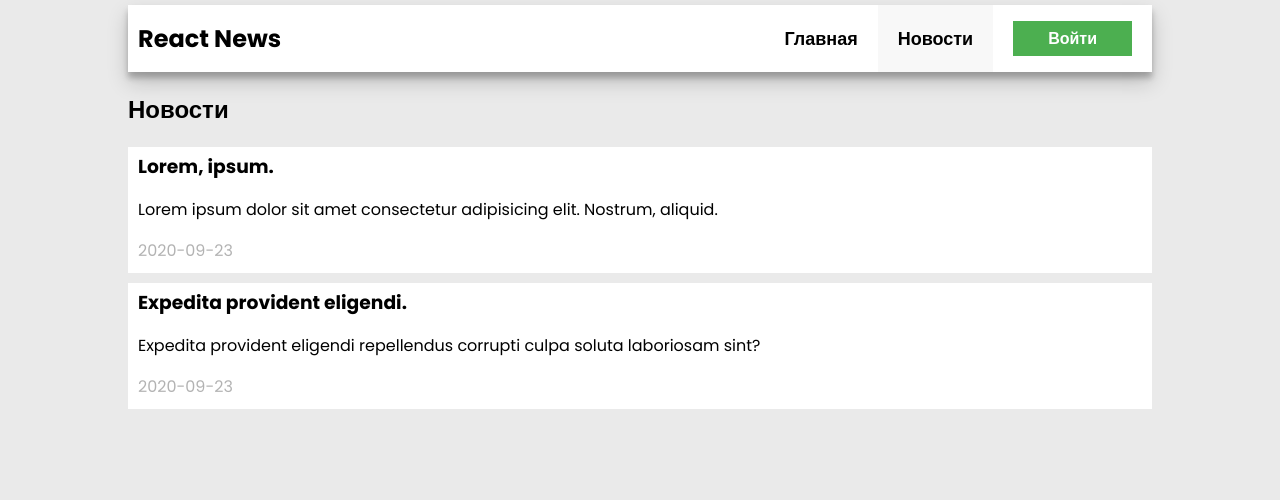
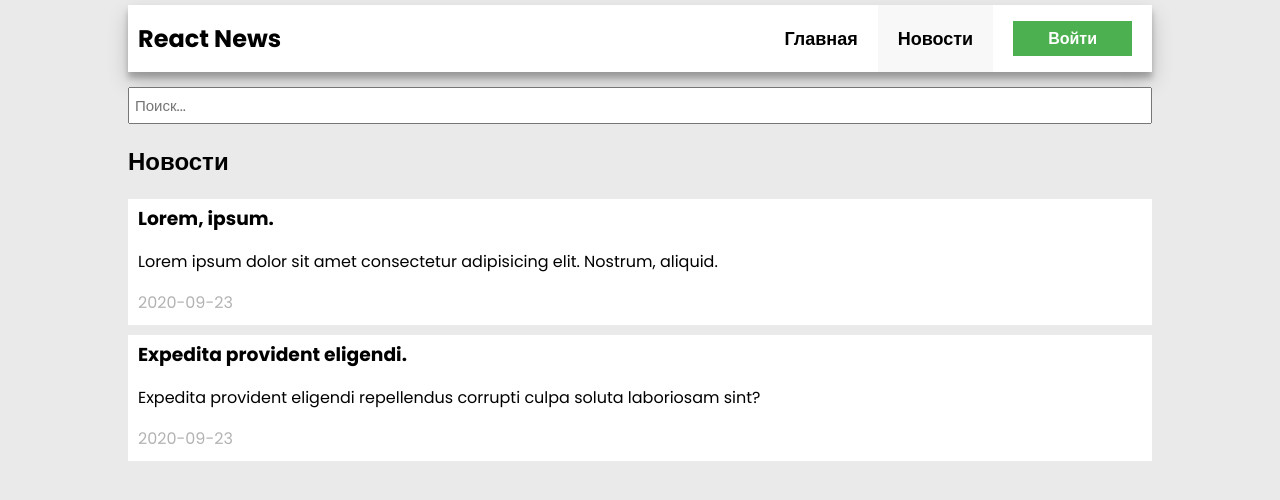
Before and after one commit to dvnikolaev/react-redux-news, a React (Create React App) app: page /news in a window 1280 px wide. Shown: the top 500 px of the page. Built offline with nearby package versions, Linux system fonts and the light colour scheme.

Commit message:
add news-search

```diff
--- a/src/components/news-list/news-list-is-accept.js
+++ b/src/components/news-list/news-list-is-accept.js
@@ -1,22 +1,17 @@
-import React from 'react';
-import { connect } from 'react-redux';
+import React from "react";
+import { connect } from "react-redux";
 
-import NewsListItem from './news-list-item';
+import NewsListItem from "./news-list-item";
 
-const NewsListIsAccept = ({ newsIsAccept, }) => {
+const NewsListIsAccept = ({ newsIsAccept, search }) => {
   const newsList = () => {
     if (!newsIsAccept.length) {
-      return <h5>Список новостей пуст</h5>
+      return <h5>Список новостей пуст</h5>;
     }
     return newsIsAccept.map((news) => {
-      return (
-        <NewsListItem
-          key={news.id}
-          news={news}
-        />
-      );
+      return <NewsListItem key={news.id} news={news} />;
     });
-  }
+  };
 
   return (
     <section>
@@ -24,12 +19,18 @@ const NewsListIsAccept = ({ newsIsAccept, }) => {
       {newsList()}
     </section>
   );
-}
+};
 
-const mapStateToProps = state => {
+const mapStateToProps = (state, ownProps) => {
   return {
-    newsIsAccept: state.news.news.filter((item) => item.isAccept)
-  }
-}
+    newsIsAccept: state.news.news.filter(
+      (item) =>
+        item.isAccept &&
+        (item.title.toLowerCase().includes(ownProps.search) ||
+          item.description.toLowerCase().includes(ownProps.search) ||
+          item.date.includes(ownProps.search))
+    ),
+  };
+};
 
 export default connect(mapStateToProps)(NewsListIsAccept);
--- a/src/components/news-list/news-list-is-not-accept.js
+++ b/src/components/news-list/news-list-is-not-accept.js
@@ -3,20 +3,24 @@ import { connect } from "react-redux";
 
 import NewsListItem from "./news-list-item";
 
-const NewsListIsNotAccept = ({ newsIsNotAccept, userId, isAdmin, isOwnNews }) => {
+const NewsListIsNotAccept = ({
+  newsIsNotAccept,
+  userId,
+  isAdmin,
+  isOwnNews,
+  search,
+}) => {
   const newsList = newsIsNotAccept.map((news) => {
     if (news.author_id !== userId && !isAdmin) {
       return null;
     }
-    return (
-      <NewsListItem
-        key={news.id}
-        news={news}
-      />
-    );
+    return <NewsListItem key={news.id} news={news} />;
   });
 
-  const renderHeader = isOwnNews || (isAdmin && newsIsNotAccept.length) ? <h2>Нерасмотренные новости</h2> : null;
+  const renderHeader =
+    isOwnNews || (isAdmin && newsIsNotAccept.length) ? (
+      <h2>Нерасмотренные новости</h2>
+    ) : null;
 
   return (
     <section>
@@ -26,10 +30,18 @@ const NewsListIsNotAccept = ({ newsIsNotAccept, userId, isAdmin, isOwnNews }) =>
   );
 };
 
-const mapStateToProps = (state) => {
+const mapStateToProps = (state, ownProps) => {
   return {
-    newsIsNotAccept: state.news.news.filter((item) => !item.isAccept),
-    isOwnNews: state.news.news.some(item => item.author_id === state.auth.user.id),
+    newsIsNotAccept: state.news.news.filter(
+      (item) =>
+        !item.isAccept &&
+        (item.title.toLowerCase().includes(ownProps.search) ||
+          item.description.toLowerCase().includes(ownProps.search) ||
+          item.date.includes(ownProps.search))
+    ),
+    isOwnNews: state.news.news.some(
+      (item) => item.author_id === state.auth.user.id
+    ),
     userId: state.auth.user.id,
     isAdmin: state.auth.user.isAdmin,
   };
--- a/src/components/news-list/news-list.js
+++ b/src/components/news-list/news-list.js
@@ -4,11 +4,11 @@ import "./news-list.css";
 import NewsListIsAccept from "./news-list-is-accept";
 import NewsListIsNotAccept from "./news-list-is-not-accept";
 
-const NewsList = () => {
+const NewsList = ({search}) => {
   return (
     <>
-      <NewsListIsNotAccept />
-      <NewsListIsAccept />
+      <NewsListIsNotAccept search={search}/>
+      <NewsListIsAccept search={search}/>
     </>
   );
 };
--- /dev/null
+++ b/src/components/news-search/news-search.css
@@ -0,0 +1,8 @@
+.news__search {
+  display: block;
+  margin-top: 15px;
+  padding: 5px;
+  font-family: inherit;
+  font-size: 15px;
+  width: 100%;
+}
--- /dev/null
+++ b/src/components/news-search/news-search.js
@@ -0,0 +1,16 @@
+import React from "react";
+
+import "./news-search.css";
+
+const NewsSearch = ({ value, setValue }) => {
+  return (
+    <input
+      className="news__search"
+      placeholder="Поиск..."
+      value={value}
+      onChange={(e) => setValue(e.target.value)}
+    />
+  );
+};
+
+export default NewsSearch;
--- a/src/pages/News/page-news.js
+++ b/src/pages/News/page-news.js
@@ -1,12 +1,16 @@
-import React from 'react';
+import React, { useState } from 'react';
 
 import NewsList from '../../components/news-list/news-list';
 import NewsAdd from '../../components/news-add/news-add';
+import NewsSearch from '../../components/news-search/news-search';
 
 const PageNews = () => {
+  const [search, setSearch] = useState('');
+
   return <div>
+    <NewsSearch value={search} setValue={setSearch}/>
     <NewsAdd />
-    <NewsList />
+    <NewsList search={search.toLowerCase().trim()}/>
   </div>
 }
 
```
